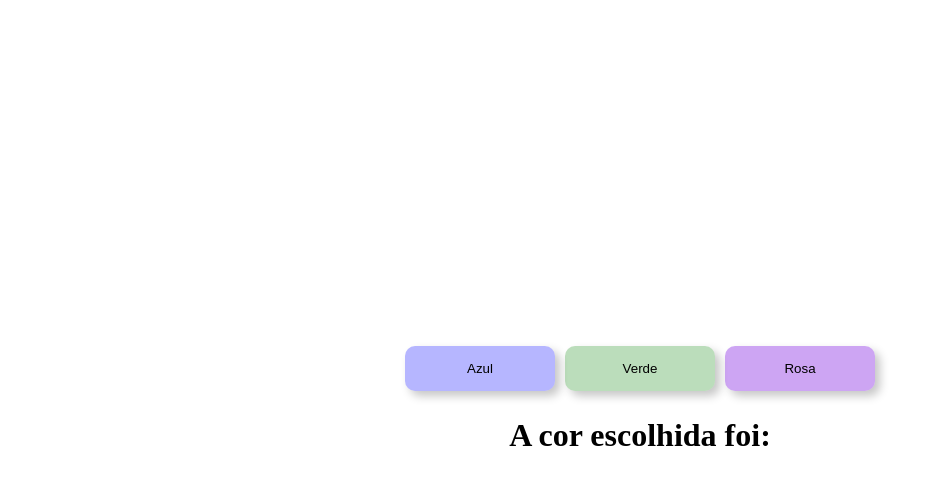
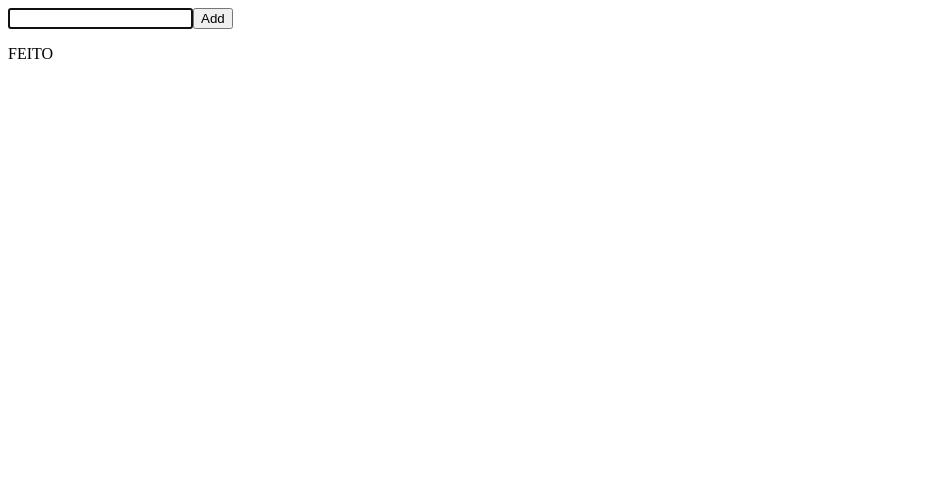
Before and after one commit to pedroviana71/primeiroExercicioReact, a React (Create React App) app: page / in a window 1280 px wide. Shown: the top 484 px of the page, without its empty margins (0-939 px from the left). Built offline with nearby package versions, Linux system fonts and the light colour scheme.

Commit message:
added esqueleto de toDo

```diff
--- a/src/App.js
+++ b/src/App.js
@@ -1,7 +1,6 @@
 import React from "react";
+import Setup from "./toDo/toDo";
 //import Setup from "./acoes/acoes";
-import Setup from "./cores/cores";
-//import Setup from "./acoes/exemploImmer";
 
 
 
--- a/src/acoes/acoes.js
+++ b/src/acoes/acoes.js
@@ -25,7 +25,6 @@ const Stocks = () => {
   const handleStock = (event) => {
     if (event.key === "Enter") {
       dados();
-      console.log(data);
     } else if (event.key === "Backspace") {
       setIsShow(false);
     } else {
--- /dev/null
+++ b/src/toDo/id.js
@@ -0,0 +1,5 @@
+const idGenerator = ()=> {
+    return new Date().getTime().toString()
+}
+
+export default idGenerator;
--- /dev/null
+++ b/src/toDo/toDo.js
@@ -0,0 +1,85 @@
+import React, { Fragment, useState } from "react";
+import { useImmer } from "use-immer";
+import id from "./id";
+
+const ToDo = () => {
+  const [message, setMessage] = useState("");
+  const [dataTask, setDataTask] = useImmer([]);
+  const [taskDone, setTaskDone] = useImmer([]);
+
+  const addTask = () => {
+    if (message) {
+      setDataTask((draft) => {
+        draft.push({
+          id: id(),
+          message,
+        });
+      });
+    }
+    setMessage("");
+  };
+
+  const handleTaskDelete = (id) => {
+    const newList = dataTask.filter((item) => item.id !== id);
+    setDataTask(newList);
+  };
+
+  const handleTaskDone = (id, message) => {
+    dataTask.filter((item) => item.id === id);
+    setTaskDone((draft) => {
+      draft.push({
+        id,
+        message,
+      });
+    });
+    //console.log(newDone);
+    console.log(taskDone);
+    handleTaskDelete(id);
+  };
+
+  const handleMessage = (event) => {
+    setMessage(event.target.value);
+  };
+
+  return (
+    <>
+      <div className="input">
+        <input autoFocus type="text" value={message} onChange={handleMessage} />
+        <input type="submit" value="Add" onClick={addTask} />
+      </div>
+
+      <div className="undone">
+        {dataTask.map((value) => {
+          return (
+            <div key={value.id}>
+              <p>{value.message}</p>
+              <button
+                onClick={() => {
+                  handleTaskDelete(value.id);
+                }}
+              >
+                Deletar
+              </button>
+              <button
+                onClick={() => {
+                  handleTaskDone(value.id, value.message);
+                }}
+              >
+                Feito
+              </button>
+            </div>
+          );
+        })}
+      </div>
+
+      <div className="done">
+        <p>FEITO</p>
+        {taskDone.map((value) => {
+          return <p key={value.id}>{value.message}</p>;
+        })}
+      </div>
+    </>
+  );
+};
+
+export default ToDo;
```
